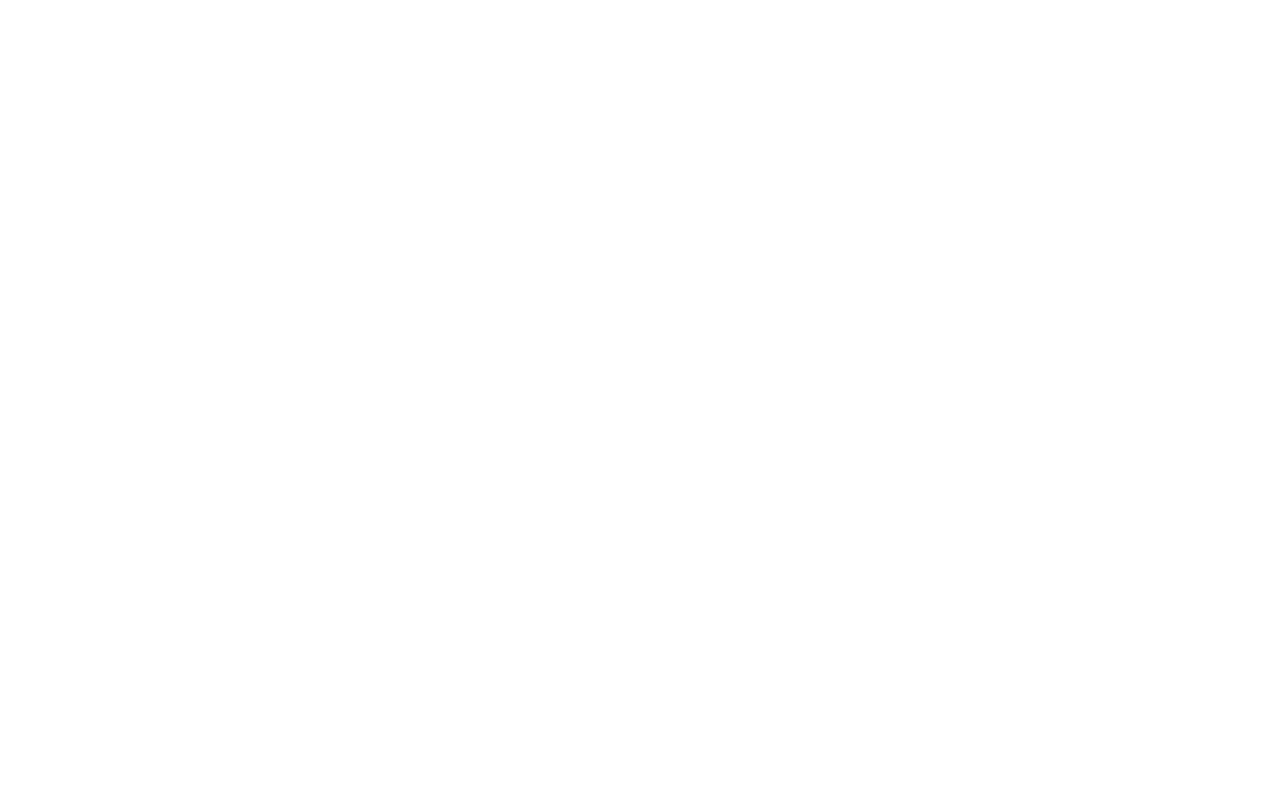
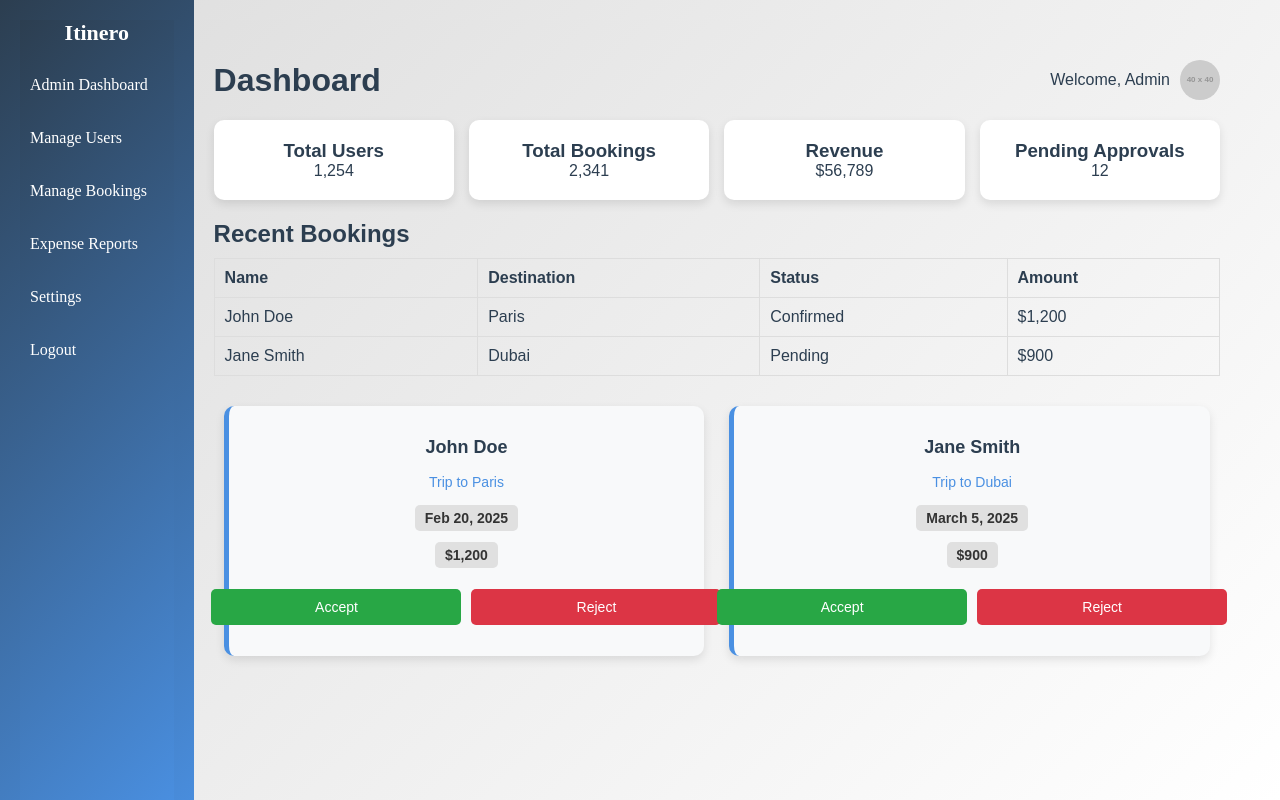
Before and after one commit to RushilShah1903/Itinero-frontend, an Angular app: page /admin/dashboard in a window 1280 px wide. Before the commit this address led to /. Built offline with nearby package versions, Linux system fonts and the light colour scheme.

Commit message:
added user and admin router

```diff
--- a/src/app/admin-dashboard/admin-dashboard.component.css
+++ b/src/app/admin-dashboard/admin-dashboard.component.css
@@ -12,40 +12,7 @@
     height: 100vh;
 }
 
-/* Sidebar */
-.sidebar {
-    width: 250px;
-    background: linear-gradient(135deg, #2c3e50, #4a90e2); /* Navy to Teal */
-    color: white;
-    padding: 20px;
-}
 
-.sidebar h2 {
-    text-align: center;
-    margin-bottom: 20px;
-}
-
-.sidebar ul {
-    list-style: none;
-}
-
-.sidebar ul li {
-    margin: 15px 0;
-}
-
-.sidebar ul li a {
-    color: white;
-    text-decoration: none;
-    font-size: 16px;
-    display: block;
-    padding: 10px;
-    border-radius: 5px;
-    transition: 0.3s;
-}
-
-.sidebar ul li a:hover {
-    background: rgba(255, 255, 255, 0.2);
-}
 
 /* Main Content */
 .main-content {
--- a/src/app/admin-dashboard/admin-dashboard.component.html
+++ b/src/app/admin-dashboard/admin-dashboard.component.html
@@ -1,16 +1,6 @@
 <div class="dashboard-container">
     <!-- Sidebar -->
-    <aside class="sidebar">
-        <h2>Itinero</h2>
-        <ul>
-            <li><a href="#">Dashboard</a></li>
-            <li><a href="#">Users</a></li>
-            <li><a href="#">Bookings</a></li>
-            <li><a href="#">Reports</a></li>
-            <li><a href="#">Settings</a></li>
-            <li><a href="#">Logout</a></li>
-        </ul>
-    </aside>
+    <!-- <app-sidebar></app-sidebar> -->
 
     <!-- Main Content -->
     <main class="main-content">
--- a/src/app/app.module.ts
+++ b/src/app/app.module.ts
@@ -7,6 +7,8 @@
 import { RegisterComponent } from './auth/register/register.component';
 import { AdminDashboardComponent } from './admin-dashboard/admin-dashboard.component';
 import { UserDashboardComponent } from './user-dashboard/user-dashboard.component';
+import { LayoutComponent } from './layout/layout.component';
+import { SidebarComponent } from './sidebar/sidebar.component';
 
 @NgModule({
   declarations: [
@@ -14,7 +16,9 @@
     LoginComponent,
     RegisterComponent,
     AdminDashboardComponent,
-    UserDashboardComponent
+    UserDashboardComponent,
+    LayoutComponent,
+    SidebarComponent
   ],
   imports: [
     BrowserModule,
--- /dev/null
+++ b/src/app/layout/layout.component.css
@@ -0,0 +1,29 @@
+/* Layout Container - Full Height */
+.layout-container {
+    display: flex;
+    height: 100vh; /* Full viewport height */
+    width: 100vw; /* Full viewport width */
+}
+
+/* Sidebar (12% width) */
+.sidebar {
+    width: 12%;
+    height: 100vh;
+    background: linear-gradient(135deg, #2c3e50, #4a90e2); /* Navy to Teal */
+    color: white;
+    padding: 20px;
+    position: fixed; /* Fixed sidebar */
+    left: 0;
+    top: 0;
+    overflow-y: auto; /* Enables scrolling if needed */
+}
+
+/* Main Content (88% width) */
+.main-content {
+    width: 88%;
+    margin-left: 12%; /* Push content next to sidebar */
+    padding: 20px;
+    background: linear-gradient(135deg, #e0e0e0, #ffffff); /* Soft Beige to White */
+    color: #2c3e50; /* Navy */
+    overflow-y: auto; /* Prevents content from overflowing */
+}
--- /dev/null
+++ b/src/app/layout/layout.component.html
@@ -0,0 +1,11 @@
+<div class="layout-container">
+    <!-- Sidebar (30%) -->
+    <div class="sidebar">
+        <app-sidebar></app-sidebar>
+    </div>
+
+    <!-- Main Content (70%) -->
+    <main class="main-content">
+        <router-outlet></router-outlet>
+    </main>
+</div>
--- /dev/null
+++ b/src/app/layout/layout.component.ts
@@ -0,0 +1,15 @@
+import { Component, OnInit } from '@angular/core';
+
+@Component({
+  selector: 'app-layout',
+  templateUrl: './layout.component.html',
+  styleUrls: ['./layout.component.css']
+})
+export class LayoutComponent implements OnInit {
+
+  constructor() { }
+
+  ngOnInit(): void {
+  }
+
+}
--- /dev/null
+++ b/src/app/sidebar/sidebar.component.css
@@ -0,0 +1,42 @@
+/* Sidebar Styling */
+
+:host {
+    display: block;
+    width: 100%; /* Take full width of .sidebar (12% of parent) */
+    height: 100vh; /* Full viewport height */
+    background: inherit; /* Inherit gradient from parent */
+}
+
+
+/* Sidebar Title */
+.sidebar h2 {
+    text-align: center;
+    margin-bottom: 20px;
+    font-size: 22px;
+    font-weight: bold;
+}
+
+/* Sidebar Navigation */
+.sidebar ul {
+    list-style: none;
+    padding: 0;
+}
+
+/* Sidebar Links */
+.sidebar ul li {
+    margin-bottom: 15px;
+}
+
+.sidebar ul li a {
+    color: white;
+    text-decoration: none;
+    font-size: 16px;
+    display: block;
+    padding: 10px;
+    border-radius: 5px;
+    transition: background 0.3s;
+}
+
+.sidebar ul li a:hover {
+    background: rgba(255, 255, 255, 0.2);
+}
--- /dev/null
+++ b/src/app/sidebar/sidebar.component.html
@@ -0,0 +1,17 @@
+<div class="sidebar">
+    <h2>Itinero</h2>
+    <ul>
+        <li *ngIf="role === 'admin'"><a routerLink="/admin/dashboard" routerLinkActive="active">Admin Dashboard</a></li>
+        <li *ngIf="role === 'admin'"><a routerLink="/admin/users" routerLinkActive="active">Manage Users</a></li>
+        <li *ngIf="role === 'admin'"><a routerLink="/admin/bookings" routerLinkActive="active">Manage Bookings</a></li>
+        <li *ngIf="role === 'admin'"><a routerLink="/admin/reports" routerLinkActive="active">Expense Reports</a></li>
+        <li *ngIf="role === 'admin'"><a routerLink="/admin/settings" routerLinkActive="active">Settings</a></li>
+
+        <li *ngIf="role === 'user'"><a routerLink="/user-dashboard" routerLinkActive="active">User Dashboard</a></li>
+        <li *ngIf="role === 'user'"><a routerLink="/user-trips" routerLinkActive="active">My Trips</a></li>
+        <li *ngIf="role === 'user'"><a routerLink="/user-bookings" routerLinkActive="active">Bookings</a></li>
+        <li *ngIf="role === 'user'"><a routerLink="/user-settings" routerLinkActive="active">Settings</a></li>
+
+        <li><a routerLink="/login">Logout</a></li>
+    </ul>
+</div>
--- /dev/null
+++ b/src/app/sidebar/sidebar.component.ts
@@ -0,0 +1,17 @@
+import { Component, OnInit } from '@angular/core';
+
+@Component({
+  selector: 'app-sidebar',
+  templateUrl: './sidebar.component.html',
+  styleUrls: ['./sidebar.component.css']
+})
+export class SidebarComponent implements OnInit {
+  role: 'admin' | 'user' = 'admin'; // Default role (Change dynamically based on authentication)
+
+  constructor() { }
+
+  ngOnInit(): void {
+    // Ideally, fetch the role from a user service or local storage
+    // this.role = this.authService.getUserRole();
+  }
+}
--- a/src/app/user-dashboard/user-dashboard.component.css
+++ b/src/app/user-dashboard/user-dashboard.component.css
@@ -1,52 +1,9 @@
 /* Global Styles */
-* {
-    box-sizing: border-box;
-    margin: 0;
-    padding: 0;
-    font-family: 'Poppins', sans-serif;
-}
-
 /* Dashboard Container */
 .dashboard-container {
     display: flex;
     height: 100vh;
 }
-
-/* Sidebar */
-.sidebar {
-    width: 250px;
-    background: linear-gradient(135deg, #2c3e50, #4a90e2); /* Navy to Teal */
-    color: white;
-    padding: 20px;
-}
-
-.sidebar h2 {
-    text-align: center;
-    margin-bottom: 20px;
-}
-
-.sidebar ul {
-    list-style: none;
-}
-
-.sidebar ul li {
-    margin: 15px 0;
-}
-
-.sidebar ul li a {
-    color: white;
-    text-decoration: none;
-    font-size: 16px;
-    display: block;
-    padding: 10px;
-    border-radius: 5px;
-    transition: 0.3s;
-}
-
-.sidebar ul li a:hover {
-    background: rgba(255, 255, 255, 0.2);
-}
-
 /* Main Content */
 .main-content {
     flex-grow: 1;
--- a/src/app/user-dashboard/user-dashboard.component.html
+++ b/src/app/user-dashboard/user-dashboard.component.html
@@ -1,17 +1,7 @@
-
 <body>
 
     <div class="dashboard-container">
-        <aside class="sidebar">
-            <h2>Itinero</h2>
-            <ul>
-                <li><a href="#">Dashboard</a></li>
-                <li><a href="#">My Trips</a></li>
-                <li><a href="#">Bookings</a></li>
-                <li><a href="#">Settings</a></li>
-                <li><a href="#">Logout</a></li>
-            </ul>
-        </aside>
+        <!-- <app-sidebar></app-sidebar> -->
 
         <main class="main-content">
             <h1>Welcome, <span id="username">User</span></h1>
```
Also changed, not shown: src/app/app-routing.module.ts (+35 -4 lines), 2 other files (tests, documents, lock files or other folders).
